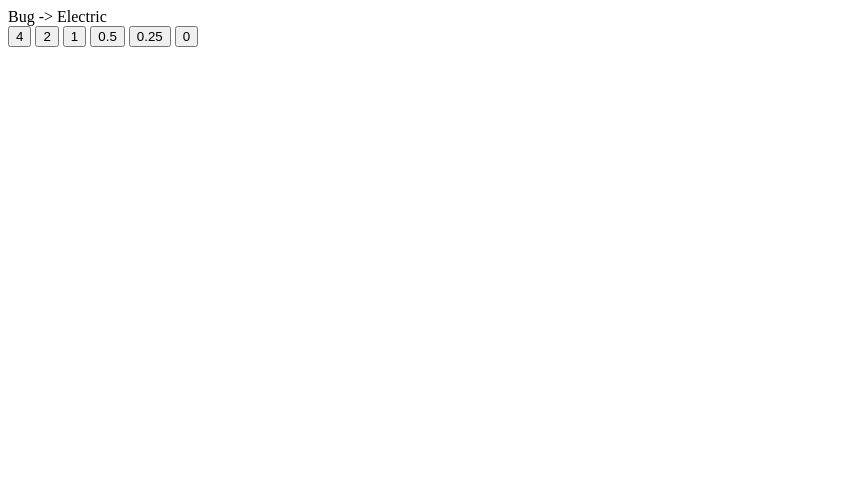
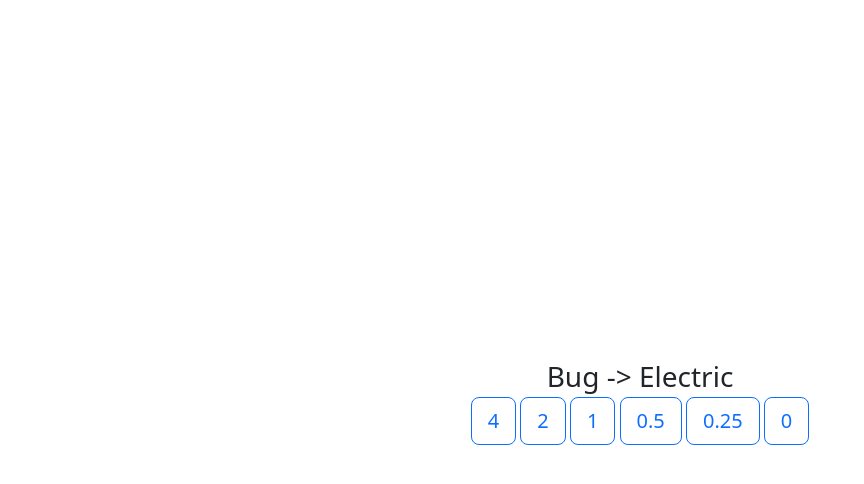
Before and after one commit to dustbyte/type-trainer, a plain HTML site: page index.html in a window 1280 px wide. Shown: the whole page, without its empty margins (0-864 px from the left). Drawn offline with nearby package versions, Linux system fonts and the light colour scheme.

Commit message:
Prettify with bootstrap

```diff
--- a/index.html
+++ b/index.html
@@ -2,6 +2,9 @@
 <html lang="en">
     <head>
         <meta charset="utf-8">
+        <meta name="viewport" content="width=device-width, initial-scale=1">
+        <link href="https://cdn.jsdelivr.net/npm/bootstrap@5.2.2/dist/css/bootstrap.min.css" rel="stylesheet" integrity="sha384-Zenh87qX5JnK2Jl0vWa8Ck2rdkQ2Bzep5IDxbcnCeuOxjzrPF/et3URy9Bv1WTRi" crossorigin="anonymous">
+  </head>
         <title>Type Trainer</title>
         <style>
 .noshow {
@@ -10,18 +13,20 @@
         </style>
     </head>
     <body>
-        <div id="question"><span id="offensive">fire</span> -&gt; <span id="defensive">water + poison</span></div>
-        <div id="response" class="noshow"></div>
-        <div id="answer" class="noshow"></div>
-        <button onClick="answer(this)">4</button>
-        <button onClick="answer(this)">2</button>
-        <button onClick="answer(this)">1</button>
-        <button onClick="answer(this)">0.5</button>
-        <button onClick="answer(this)">0.25</button>
-        <button onClick="answer(this)">0</button>
-        <div id="success" class="noshow">Success!!</div>
-        <div id="failure" class="noshow">Fail!</div>
-        <button id="next" class="noshow" onclick="reset()">Next</button>
+        <div class="container-md w-75 mx-auto text-center position-absolute top-50 start-50 translate-middle">
+            <div id="question" class="fs-3 text"><span id="offensive">fire</span> -&gt; <span id="defensive">water + poison</span></div>
+            <div id="response" class="noshow"></div>
+            <div id="answer" class="noshow"></div>
+            <button type="button" class="btn btn-lg btn-outline-primary" onClick="answer(this)">4</button>
+            <button type="button" class="btn btn-lg btn-outline-primary" onClick="answer(this)">2</button>
+            <button type="button" class="btn btn-lg btn-outline-primary" onClick="answer(this)">1</button>
+            <button type="button" class="btn btn-lg btn-outline-primary" onClick="answer(this)">0.5</button>
+            <button type="button" class="btn btn-lg btn-outline-primary" onClick="answer(this)">0.25</button>
+            <button type="button" class="btn btn-lg btn-outline-primary" onClick="answer(this)">0</button>
+            <div id="success" class="noshow">Success!!</div>
+            <div id="failure" class="noshow">Fail!</div>
+            <button id="next" class="noshow btn btn-outline-success btn-lg" onclick="reset()">Next</button>
+        </div>
         <script>
             types = ['Normal','Fire','Water','Electric','Grass','Ice','Fighting','Poison','Ground','Flying','Psychic','Bug','Rock','Ghost','Dragon','Dark','Steel','Fairy'],
                 matches = [
@@ -62,7 +67,7 @@
                     defensive_type = Math.floor(Math.random() * types.length);
                     type_match.push(defensive_type);
                     if (i > 0) {
-                    document.getElementById("defensive").innerHTML += ' + ';
+                        document.getElementById("defensive").innerHTML += ' + ';
                     }
                     document.getElementById("defensive").innerHTML += types[defensive_type];
                     response *= matches[offensive_type][defensive_type]
@@ -96,5 +101,6 @@
 
             window.onload = reset;
         </script>
+        <script src="https://cdn.jsdelivr.net/npm/bootstrap@5.2.2/dist/js/bootstrap.bundle.min.js" integrity="sha384-OERcA2EqjJCMA+/3y+gxIOqMEjwtxJY7qPCqsdltbNJuaOe923+mo//f6V8Qbsw3" crossorigin="anonymous"></script>
     </body>
 </html>
```
